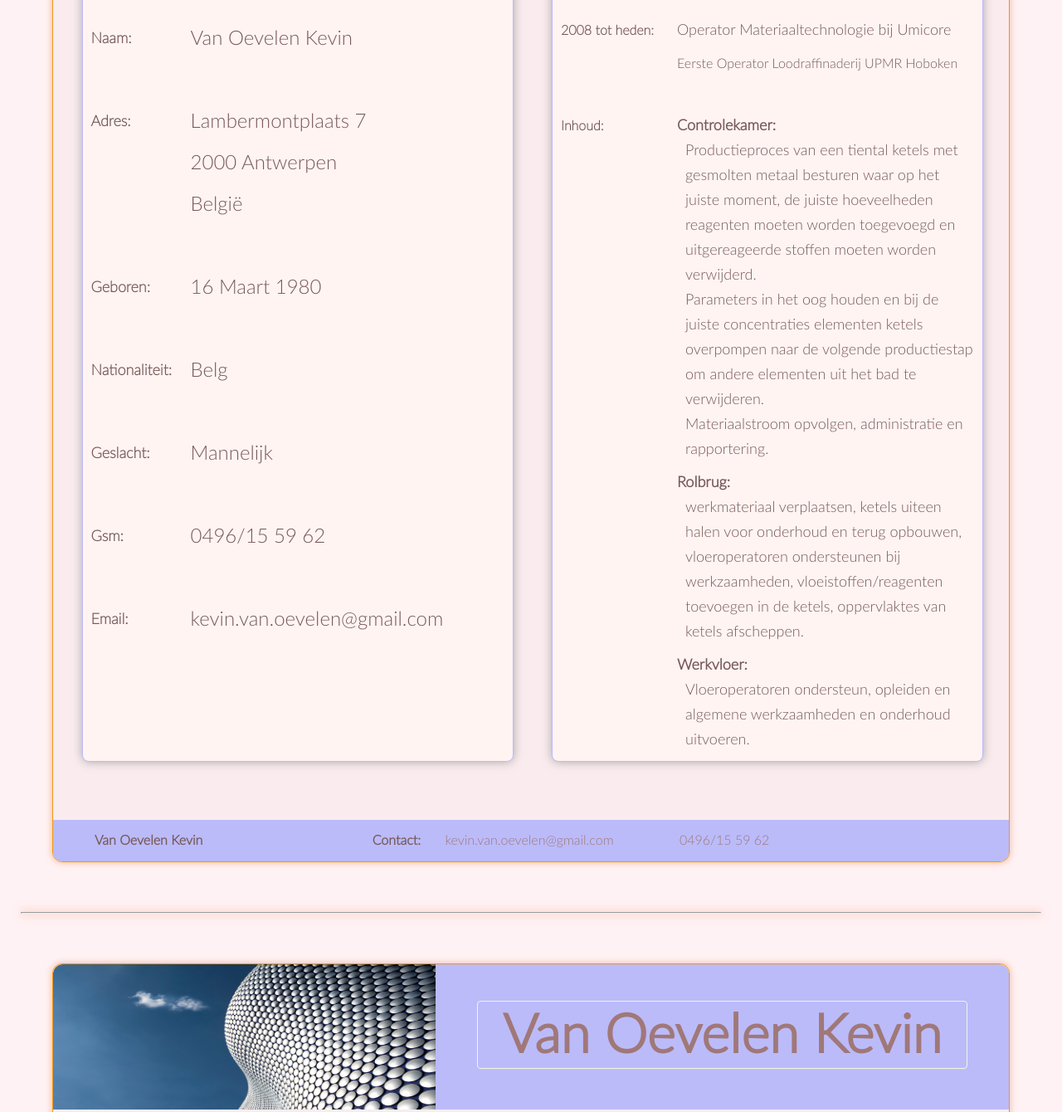
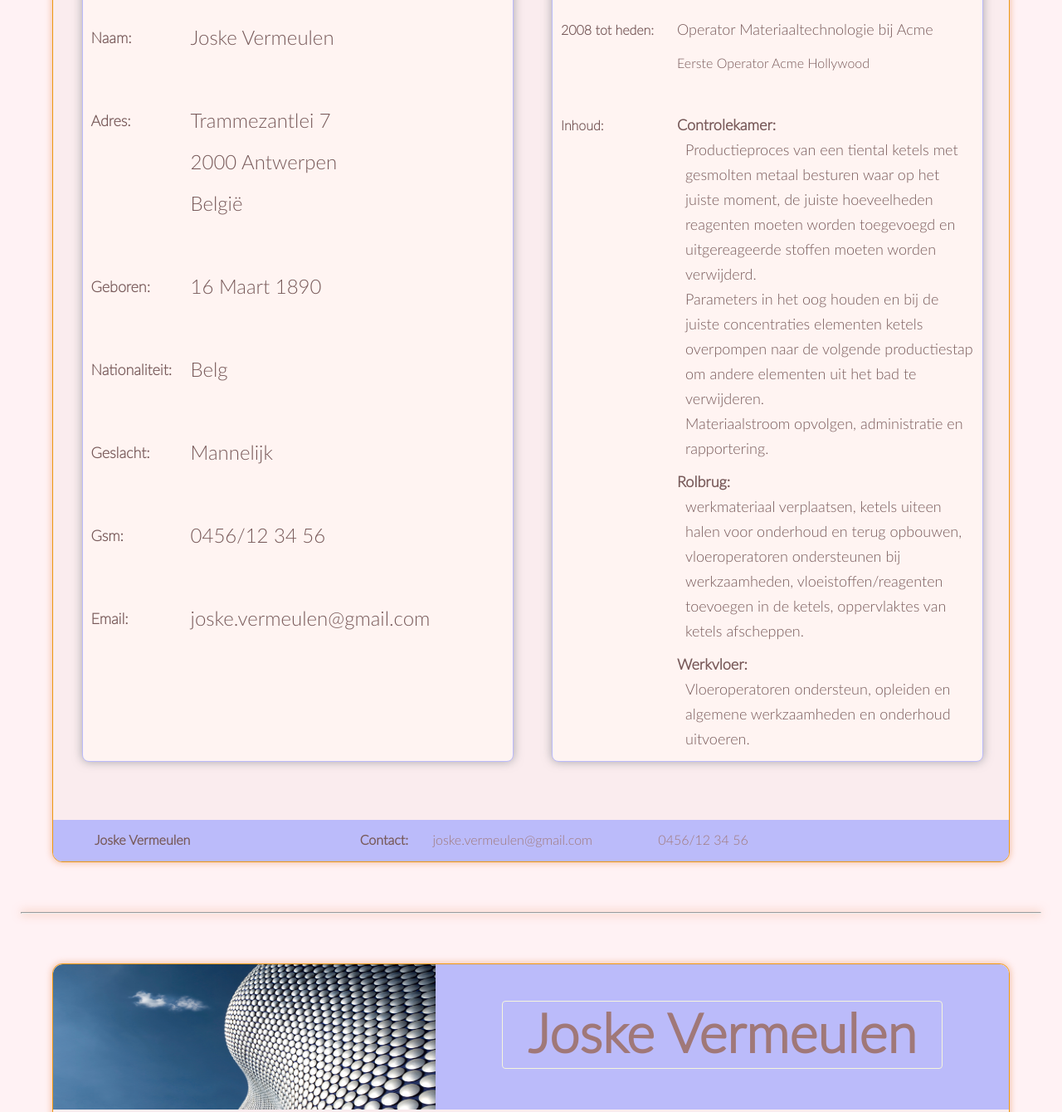
Before and after one commit to kevinvanoevelen/curriculum_vitae, a plain HTML site: page index.html in a window 1280 px wide. Shown: the part 305-1645 px from the top of the page at 83% size. Drawn offline with Linux system fonts and the light colour scheme.

Commit message:
Update index.html

```diff
--- a/index.html
+++ b/index.html
@@ -5,7 +5,7 @@
 
 	<head>
 
-		<title>CV Kevin Van Oevelen</title>
+		<title>CV Joske Vermeulen</title>
 
 		<meta charset="utf-8"/>
 
@@ -28,7 +28,7 @@
 					<h1>
 						<a href="#">
 							<span>
-								Van Oevelen Kevin
+								Joske Vermeulen
 							</span>
 						</a>
 					</h1>
@@ -56,7 +56,7 @@
 								</p>
 
 								<p class="info_pg_res">
-									Van Oevelen Kevin
+									Joske Vermeulen
 								</p>
 
 							</li>
@@ -68,7 +68,7 @@
 								</p>
 
 								<p class="info_pg_res">
-									Lambermontplaats 7<br>2000 Antwerpen<br>België
+									Trammezantlei 7<br>2000 Antwerpen<br>België
 								</p>
 
 							</li>
@@ -80,7 +80,7 @@
 								</p>
 
 								<p class="info_pg_res">
-									16 Maart 1980
+									16 Maart 1890
 								</p>
 
 							</li>
@@ -117,7 +117,7 @@
 
 								<p class="info_pg_res">
 									<a href="tel:0496/15 59 62">
-										0496/15 59 62
+										0456/12 34 56
 									</a>
 								</p>
 
@@ -130,8 +130,8 @@
 								</p>
 
 								<p class="info_pg_res">
-									<a href="mailto:kevin.van.oevelen@gmail.com">
-										kevin.van.oevelen@gmail.com
+									<a href="mailto:joske.vermeulen@gmail.com">
+										joske.vermeulen@gmail.com
 									</a>
 								</p>
 
@@ -158,7 +158,7 @@
 
 									<p class="info_we_res">
 										<span class="m_lft">
-											Operator Materiaaltechnologie bij Umicore
+											Operator Materiaaltechnologie bij Acme
 										</span>
 									</p>
 
@@ -172,7 +172,7 @@
 
 									<p class="info_we_res">
 										<span class="small m_lft">
-											Eerste Operator Loodraffinaderij UPMR Hoboken
+											Eerste Operator Acme Hollywood
 										</span>
 									</p>
 
@@ -245,7 +245,7 @@
 
 				<p>
 					<span class="naam">
-						Van Oevelen Kevin
+						Joske Vermeulen
 					</span>
 
 					<span class="contact">
@@ -253,14 +253,14 @@
 					</span>
 
 					<span class="email">
-						<a href="mailto:kevin.van.oevelen@gmail.com">
-							kevin.van.oevelen@gmail.com
+						<a href="mailto:joske.vermeulen@gmail.com">
+							joske.vermeulen@gmail.com
 						</a>
 					</span>
 
 					<span class="tel">
-						<a href="tel:0496/15 59 62">
-							0496/15 59 62
+						<a href="tel:0456/12 34 56">
+							0456/12 34 56
 						</a>
 					</span>
 				</p>
@@ -281,7 +281,7 @@
 
 				<div class="banner">
 
-					<h1><a href="#"><span>Van Oevelen Kevin</span></a></h1>
+					<h1><a href="#"><span>Joske Vermeulen</span></a></h1>
 
 				</div>
 
@@ -308,7 +308,7 @@
 								</p>
 
 								<p class="info_co_res">
-									Gevolgd op de bedrijfsgeneeskundige dienst van UPMR Hoboken
+									Gevolgd op de bedrijfsgeneeskundige dienst van Acme
 								</p>
 
 							</li>
@@ -322,7 +322,7 @@
 								</p>
 
 								<p class="info_co_res">
-									Frequentiegestuurd en Tegenstroom behaald op de dienst Loodraffinaderij te UPMR Hoboken <br>Instructeur rolbrug binnen de ploeg
+									Frequentiegestuurd en Tegenstroom behaald op de dienst Ambeeld Acme <br>Instructeur rolbrug binnen de ploeg
 								</p>
 
 							</li>
@@ -336,7 +336,7 @@
 								</p>
 
 								<p class="info_co_res">
-									Erkend door de TC-K en behaald in het examencentrum van UPMR Hoboken <br>Certificaatnummer: 2008023
+									Erkend door de TC-K en behaald in het examencentrum van Acme <br>Certificaatnummer: 2354665
 								</p>
 
 							</li>
@@ -650,19 +650,19 @@
 
 				<p>
 					<span class="naam">
-						Van Oevelen Kevin
+						Joske Vermeulen
 					</span>
 					<span class="contact">
 						Contact:
 					</span>
 					<span class="email">
-						<a href="mailto:kevin.van.oevelen@gmail.com">
-							kevin.van.oevelen@gmail.com
+						<a href="mailto:joske.vermeulen@gmail.com">
+							joske.vermeulen@gmail.com
 						</a>
 					</span>
 					<span class="tel">
-						<a href="tel:0496/15 59 62">
-							0496/15 59 62
+						<a href="tel:0456/12 34 56">
+							0456/12 34 56
 						</a>
 					</span>
 				</p>
@@ -683,7 +683,7 @@
 
 				<div class="banner">
 
-					<h1><a href="#"><span>Van Oevelen Kevin</span></a></h1>
+					<h1><a href="#"><span>Joske Vermeulen</span></a></h1>
 
 				</div>
 
@@ -747,19 +747,19 @@
 
 				<p>
 					<span class="naam">
-						Van Oevelen Kevin
+						Joske Vermeulen
 					</span>
 					<span class="contact">
 						Contact:
 					</span>
 					<span class="email">
-						<a href="mailto:kevin.van.oevelen@gmail.com">
-							kevin.van.oevelen@gmail.com
+						<a href="mailto:joske.vermeulen@gmail.com">
+							joske.vermeulen@gmail.com
 						</a>
 					</span>
 					<span class="tel">
-						<a href="tel:0496/15 59 62">
-							0496/15 59 62
+						<a href="tel:0456/12 34 56">
+							0456/12 34 56
 						</a>
 					</span>
 				</p>
```
